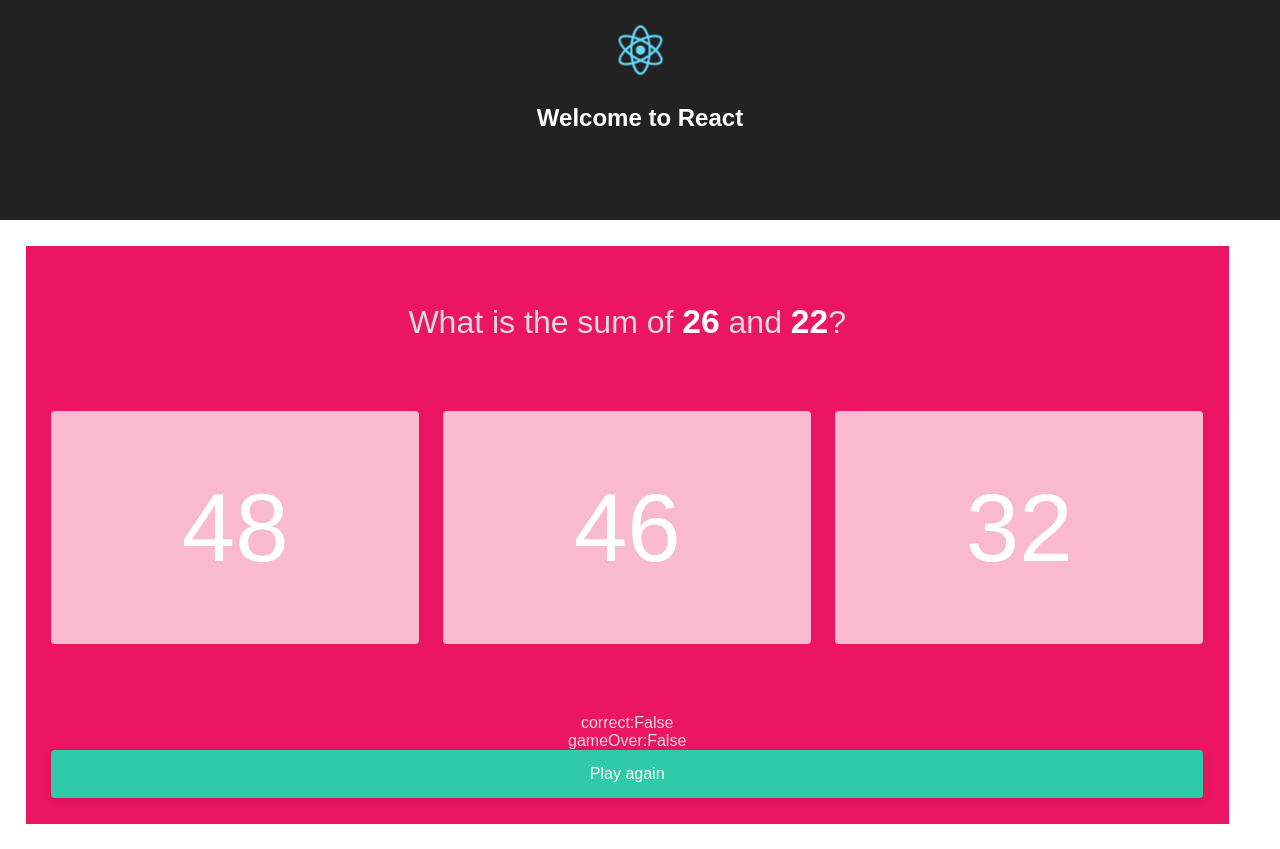
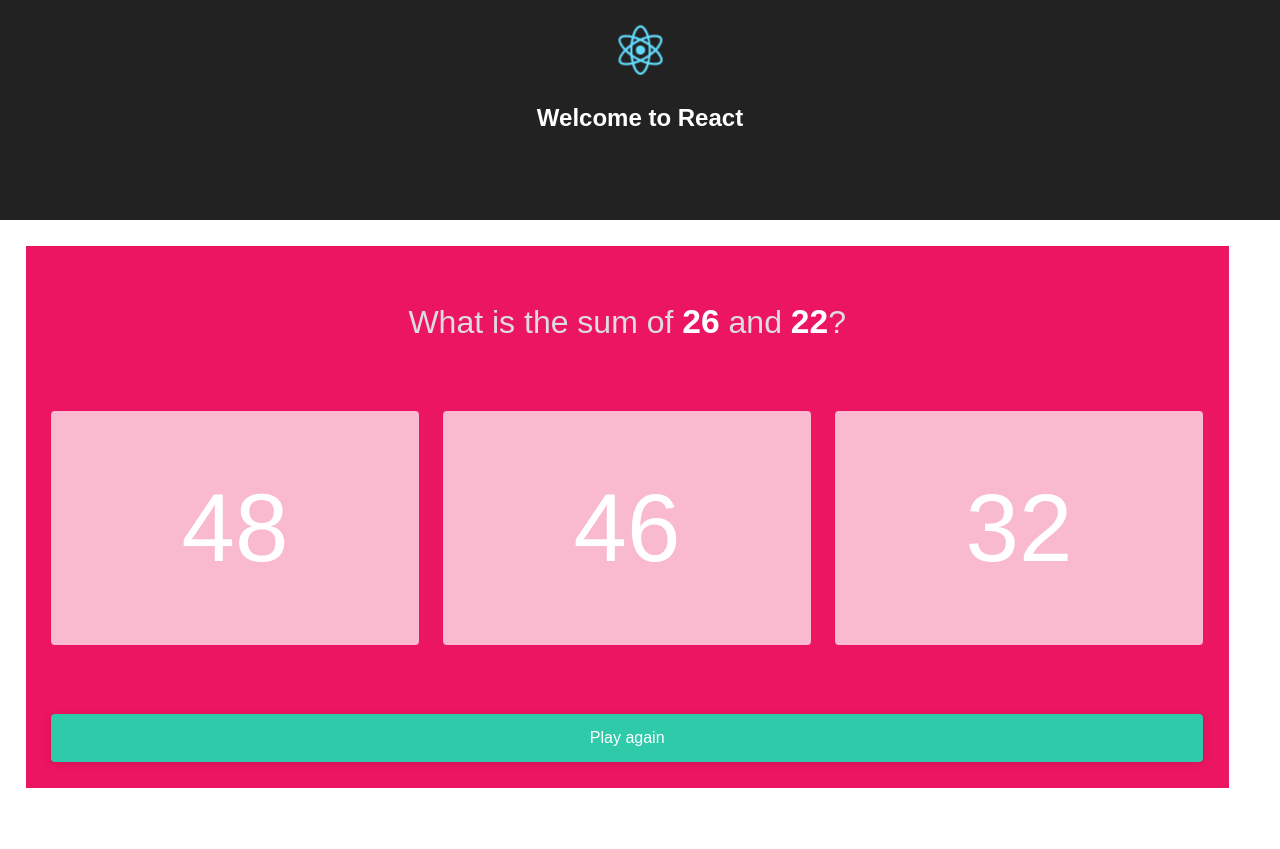
Before and after one commit to nileshgulia1/react-app, a React (Create React App) app: page / in a window 1280 px wide. After the commit the page ends 813 px from the top, so only its background shows below. Built offline with nearby package versions, Linux system fonts and the light colour scheme.

Commit message:
added animatons

```diff
--- a/public/index.html
+++ b/public/index.html
@@ -10,6 +10,8 @@
     -->
     <link rel="manifest" href="%PUBLIC_URL%/manifest.json">
     <link rel="shortcut icon" href="%PUBLIC_URL%/favicon.ico">
+    <link rel="stylesheet"
+    href="https://cdnjs.cloudflare.com/ajax/libs/animate.css/3.5.2/animate.min.css">
     <!--
       Notice the use of %PUBLIC_URL% in the tags above.
       It will be replaced with the URL of the `public` folder during the build.
--- a/src/Quiz.js
+++ b/src/Quiz.js
@@ -116,9 +116,8 @@ class Quiz extends Component {
               {this.renderOptions()}
 
              </div>
-             correct:{this.state.correct ? "True" : "False"}<br />
-             gameOver:{this.state.gameOver  ? "True" : "False"}
-               <div className={classNames("after",{"hide": !this.state.gameOver},{"wrong" :!this.state.correct},{"correct":this.state.correct})}>
+
+               <div className={classNames("after",{"hide": !this.state.gameOver},{"wrong animated zoomInDown" :!this.state.correct},{"correct animated zoomInDown":this.state.correct})}>
                {this.renderMessage()}
                </div>
 
--- a/src/QuizOptions.js
+++ b/src/QuizOptions.js
@@ -14,7 +14,7 @@ class QuizOptions extends Component{
     }
     render(){
         return (
-            <div className="fields" onClick={this.callParentCheckOptions}><div className="field-block">{this.props.options}</div></div>
+            <div className="fields animated zoomIn" onClick={this.callParentCheckOptions}><div className="field-block">{this.props.options}</div></div>
 
         );
     }
```
